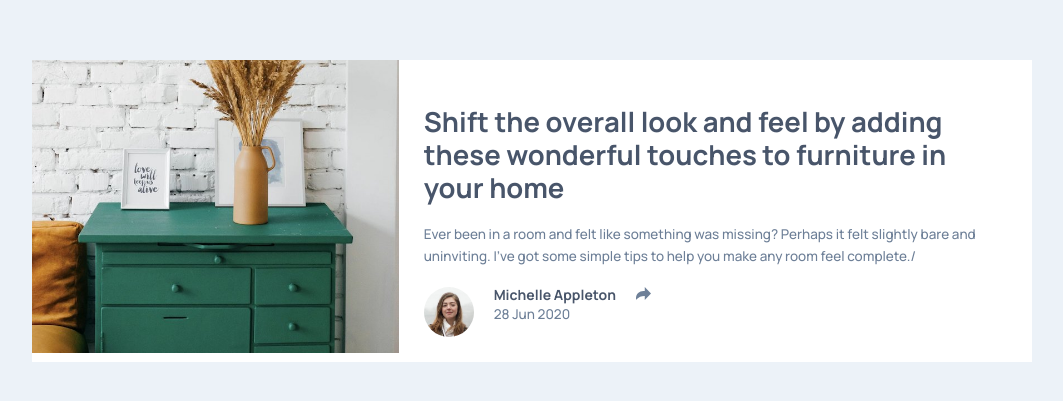
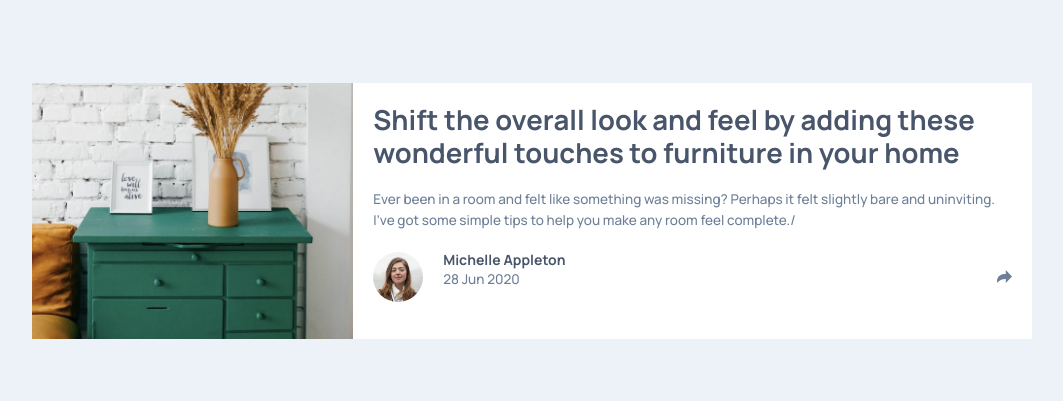
Before and after one commit to Pratik280/article-preview-component, a plain HTML site: page index.html in a window 1280 px wide. Shown: the part 189-590 px from the top of the page, without its empty margins (108-1171 px from the left). Drawn offline with Linux system fonts and the light colour scheme.

Commit message:
styling complete

```diff
--- a/index.html
+++ b/index.html
@@ -13,9 +13,9 @@
 <body class="flex-center">
 
   <main class="article">
-      <figure class="article__figure">
-        <img src="images/drawers.jpg" alt="drawers">
-      </figure>
+    <div>
+    <img class="article__img" src="images/drawers.jpg" alt="drawers">
+    </div>
     <div class="article__content spacing">
       <p class="article__title">Shift the overall look and feel by adding these wonderful touches to furniture in your home</p>
       <p class=article__text>Ever been in a room and felt like something was missing? Perhaps it felt slightly bare and uninviting. I’ve got some simple tips to help you make any room feel complete./<p>
@@ -25,7 +25,7 @@
           <a class="profile__author">Michelle Appleton</a>
           <p class="profile__date">28 Jun 2020</p>
         </div>
-          <figure>
+        <figure class="share-icon">
           <img src="images/icon-share.svg" alt="icon-share">
         </figure>
       </section>
--- a/style.css
+++ b/style.css
@@ -91,36 +91,31 @@ body {
   flex-direction: column;
 }
 
+/* article image */
 
-.article__figure img{
+.article__img {
+  height: 250px;
   width: 100%;
-height: 250px;
-  max-width: 100%;
   object-fit: cover;
 }
 
-  @media (min-width: 40em) {
+@media (min-width:40em) {
+  .article__img {
+    height: 100%;
+    width: 600px;
+    object-fit: cover;
+  }
   .article {
-
     flex-direction: row;
   }
-
-    .article__figure{
-    width: 75rem;
-    height: 100%;
-
 }
 
-    .article__figure img {
-height: 100%;
-width: 100%;
-
-    }
-  }
 .article__content {
-  padding: 2.5rem;
+  padding-inline : 2rem;
+  padding-bottom : 2rem;
 }
 
+/* profile */
 .profile {
   display: flex;
   flex-direction: row;
@@ -132,3 +127,8 @@ width: 100%;
   width: 50px;
   border-radius: 50%;
 }
+
+.share-icon {
+  margin-left: auto;
+  margin-block: auto;
+}
```
Lines whose indentation alone changed are shown as unchanged.
